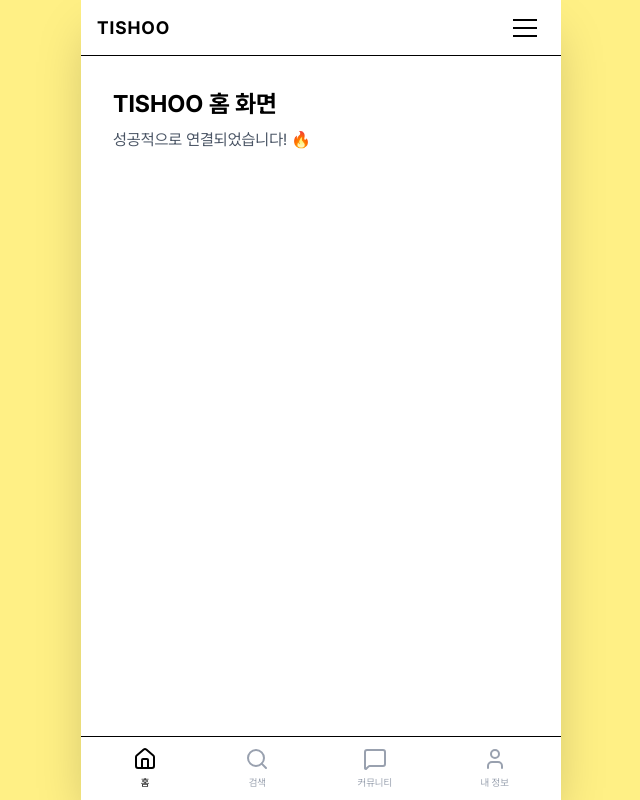
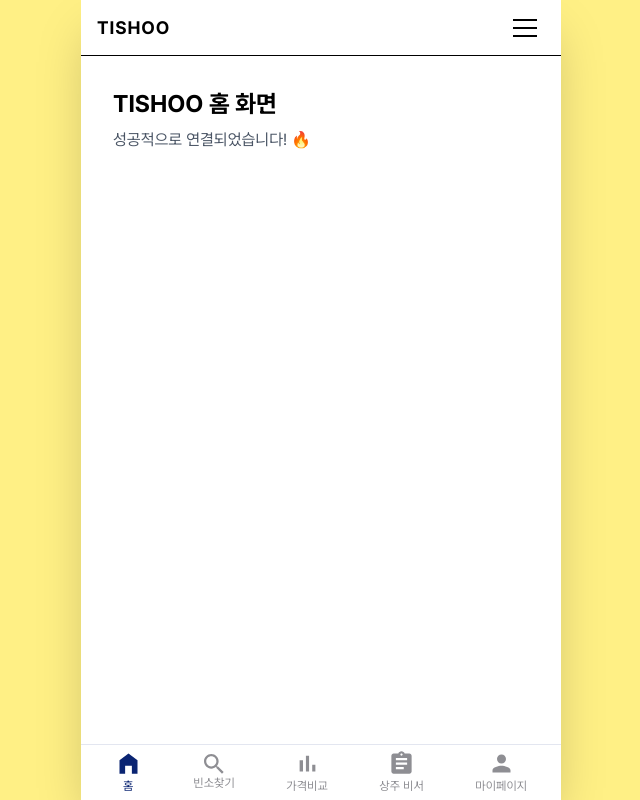
Before and after one commit to dokkk0dahee/Tishoo, a React (Vite) app: page / in a window 1280 px wide. Shown: the whole page, without its empty margins (319-959 px from the left). Built offline with nearby package versions, Linux system fonts and the light colour scheme.

Commit message:
[STYLE] 네비게이션바 아이콘 적용

```diff
--- /dev/null
+++ b/src/assets/Icons/HomeIcon.jsx
@@ -0,0 +1,26 @@
+const HomeIcon = ({ className }) => {
+    return (
+        <svg
+        xmlns="http://www.w3.org/2000/svg"
+        width="27"
+        height="27"
+        viewBox="0 0 27 27"
+        fill="none"
+        className={className}
+        >
+        <g clipPath="url(#clip0_126_1058)">
+            <path
+            d="M13.5 3.375L4.5 10.125V23.625H10.125V15.75H16.875V23.625H22.5V10.125L13.5 3.375Z"
+            fill="currentColor"
+            />
+        </g>
+        <defs>
+            <clipPath id="clip0_126_1058">
+            <rect width="27" height="27" fill="white"/>
+            </clipPath>
+        </defs>
+        </svg>
+    );
+};
+
+export default HomeIcon;
--- /dev/null
+++ b/src/assets/Icons/Mypage.jsx
@@ -0,0 +1,26 @@
+const MypageIcon = ({ className }) => {
+    return (
+        <svg
+        xmlns="http://www.w3.org/2000/svg"
+        width="27"
+        height="27"
+        viewBox="0 0 27 27"
+        fill="none"
+        className={className}
+        >
+        <g clipPath="url(#clip0_129_1222)">
+            <path
+            d="M13.5 13.5C15.9862 13.5 18 11.4862 18 9C18 6.51375 15.9862 4.5 13.5 4.5C11.0138 4.5 9 6.51375 9 9C9 11.4862 11.0138 13.5 13.5 13.5ZM13.5 15.75C10.4963 15.75 4.5 17.2575 4.5 20.25V22.5H22.5V20.25C22.5 17.2575 16.5037 15.75 13.5 15.75Z"
+            fill="currentColor"
+            />
+        </g>
+        <defs>
+            <clipPath id="clip0_129_1222">
+            <rect width="27" height="27" fill="white"/>
+            </clipPath>
+        </defs>
+        </svg>
+    );
+};
+
+export default MypageIcon;
--- /dev/null
+++ b/src/assets/Icons/PriceIcon.jsx
@@ -0,0 +1,26 @@
+const PriceIcon = ({ className }) => {
+    return (
+        <svg
+        xmlns="http://www.w3.org/2000/svg"
+        width="27"
+        height="27"
+        viewBox="0 0 27 27"
+        fill="none"
+        className={className}
+        >
+        <g clipPath="url(#clip0_129_1497)">
+            <path
+            d="M5.625 10.35H9V21.375H5.625V10.35ZM11.925 5.625H15.075V21.375H11.925V5.625ZM18.225 14.625H21.375V21.375H18.225V14.625Z"
+            fill="currentColor"
+            />
+        </g>
+        <defs>
+            <clipPath id="clip0_129_1497">
+            <rect width="27" height="27" fill="white"/>
+            </clipPath>
+        </defs>
+        </svg>
+    );
+};
+
+export default PriceIcon;
--- /dev/null
+++ b/src/assets/Icons/SearchIcon.jsx
@@ -0,0 +1,26 @@
+const SearchIcon = ({ className }) => {
+    return (
+        <svg
+        xmlns="http://www.w3.org/2000/svg"
+        width="20"
+        height="20"
+        viewBox="0 0 20 20"
+        fill="none"
+        className={className}
+        >
+        <g clipPath="url(#clip0_126_1058)">
+            <path
+            d="M14.0625 12.375H13.1737L12.8588 12.0712C13.9613 10.7887 14.625 9.12375 14.625 7.3125C14.625 3.27375 11.3512 0 7.3125 0C3.27375 0 0 3.27375 0 7.3125C0 11.3512 3.27375 14.625 7.3125 14.625C9.12375 14.625 10.7887 13.9613 12.0712 12.8588L12.375 13.1737V14.0625L18 19.6763L19.6763 18L14.0625 12.375ZM7.3125 12.375C4.51125 12.375 2.25 10.1138 2.25 7.3125C2.25 4.51125 4.51125 2.25 7.3125 2.25C10.1138 2.25 12.375 4.51125 12.375 7.3125C12.375 10.1138 10.1138 12.375 7.3125 12.375Z"
+            fill="currentColor"
+            />
+        </g>
+        <defs>
+            <clipPath id="clip0_126_1058">
+            <rect width="20" height="20" fill="white"/>
+            </clipPath>
+        </defs>
+        </svg>
+    );
+};
+
+export default SearchIcon;
--- /dev/null
+++ b/src/assets/Icons/Secretary.jsx
@@ -0,0 +1,26 @@
+const SecretaryIcon = ({ className }) => {
+    return (
+        <svg
+        xmlns="http://www.w3.org/2000/svg"
+        width="27"
+        height="27"
+        viewBox="0 0 27 27"
+        fill="none"
+        className={className}
+        >
+        <g clipPath="url(#clip0_129_1503)">
+            <path
+            d="M21.375 3.375H16.6725C16.2 2.07 14.9625 1.125 13.5 1.125C12.0375 1.125 10.8 2.07 10.3275 3.375H5.625C4.3875 3.375 3.375 4.3875 3.375 5.625V21.375C3.375 22.6125 4.3875 23.625 5.625 23.625H21.375C22.6125 23.625 23.625 22.6125 23.625 21.375V5.625C23.625 4.3875 22.6125 3.375 21.375 3.375ZM13.5 3.375C14.1187 3.375 14.625 3.88125 14.625 4.5C14.625 5.11875 14.1187 5.625 13.5 5.625C12.8813 5.625 12.375 5.11875 12.375 4.5C12.375 3.88125 12.8813 3.375 13.5 3.375ZM15.75 19.125H7.875V16.875H15.75V19.125ZM19.125 14.625H7.875V12.375H19.125V14.625ZM19.125 10.125H7.875V7.875H19.125V10.125Z"
+            fill="currentColor"
+            />
+        </g>
+        <defs>
+            <clipPath id="clip0_129_1503">
+            <rect width="27" height="27" fill="white"/>
+            </clipPath>
+        </defs>
+        </svg>
+    );
+};
+
+export default SecretaryIcon;
--- a/src/components/Navigation.jsx
+++ b/src/components/Navigation.jsx
@@ -1,30 +1,38 @@
 import { Link, useLocation } from "react-router-dom";
-import { Home, Search, MessageSquare, User } from "lucide-react";
+import HomeIcon from "../assets/Icons/HomeIcon";
+import SearchIcon from "../assets/Icons/SearchIcon";
+import PriceIcon from "../assets/Icons/PriceIcon";
+import SecretaryIcon from "../assets/Icons/Secretary";
+import MypageIcon from "../assets/Icons/Mypage";
 
 const Navigation = () => {
     const location = useLocation();
 
     // 현재 경로에 따라 아이콘 색상을 바꿔주는 함수
     const getActiveClass = (path) =>
-        location.pathname === path ? "text-primary" : "text-gray-400";
+        location.pathname === path ? "text-[#0A2472]" : "text-[#8E8E93]";
 
     return (
-        <nav className="fixed bottom-0 w-full max-w-[480px] h-16 bg-white border-t flex justify-around items-center px-2 z-50">
-        <Link to="/" className={`flex flex-col items-center gap-1 ${getActiveClass("/")}`}>
-            <Home size={24} />
-            <span className="text-[10px]">홈</span>
+        <nav className="fixed bottom-0 w-full max-w-[480px] h-[56px] bg-white border-t border-[#E3E6F0] flex justify-around items-center px-2 z-50">
+        <Link to="/" className={`flex flex-col items-center ${getActiveClass("/")}`}>
+            <HomeIcon />
+            <span className="text-[12px]">홈</span>
         </Link>
-        <Link to="/page1" className={`flex flex-col items-center gap-1 ${getActiveClass("/page1")}`}>
-            <Search size={24} />
-            <span className="text-[10px]">검색</span>
+        <Link to="/page1" className={`flex flex-col items-center ${getActiveClass("/page1")}`}>
+            <SearchIcon />
+            <span className="text-[12px]">빈소찾기</span>
         </Link>
-        <Link to="/page2" className={`flex flex-col items-center gap-1 ${getActiveClass("/page2")}`}>
-            <MessageSquare size={24} />
-            <span className="text-[10px]">커뮤니티</span>
+        <Link to="/page2" className={`flex flex-col items-center ${getActiveClass("/page2")}`}>
+            <PriceIcon size={27} />
+            <span className="text-[12px]">가격비교</span>
         </Link>
-        <Link to="/page3" className={`flex flex-col items-center gap-1 ${getActiveClass("/page3")}`}>
-            <User size={24} />
-            <span className="text-[10px]">내 정보</span>
+        <Link to="/page3" className={`flex flex-col items-center ${getActiveClass("/page3")}`}>
+            <SecretaryIcon size={27} />
+            <span className="text-[12px]">상주 비서</span>
+        </Link>
+        <Link to="/page4" className={`flex flex-col items-center ${getActiveClass("/page4")}`}>
+            <MypageIcon size={27} />
+            <span className="text-[12px]">마이페이지</span>
         </Link>
         </nav>
     );
--- /dev/null
+++ b/src/pages/Page4.jsx
@@ -0,0 +1,21 @@
+const Mypage = () => {
+    return (
+        <div className="p-5 flex flex-col items-center">
+        <div className="w-24 h-24 bg-gray-200 rounded-full mt-10 mb-4 flex items-center justify-center text-3xl">
+            🧻
+        </div>
+        <h2 className="text-xl font-bold">티슈 마스터</h2>
+        <p className="text-gray-500 text-sm mb-10">master@tishoo.com</p>
+
+        <div className="w-full space-y-3">
+            {["내 활동 내역", "저장한 정보", "고객센터", "설정"].map(menu => (
+            <button key={menu} className="w-full text-left p-4 bg-gray-50 hover:bg-gray-100 rounded-xl transition-colors font-medium">
+                {menu}
+            </button>
+            ))}
+        </div>
+        </div>
+    );
+};
+
+export default Mypage;
```
Also changed, not shown: src/components/Layout.jsx (line endings or trailing spaces).
